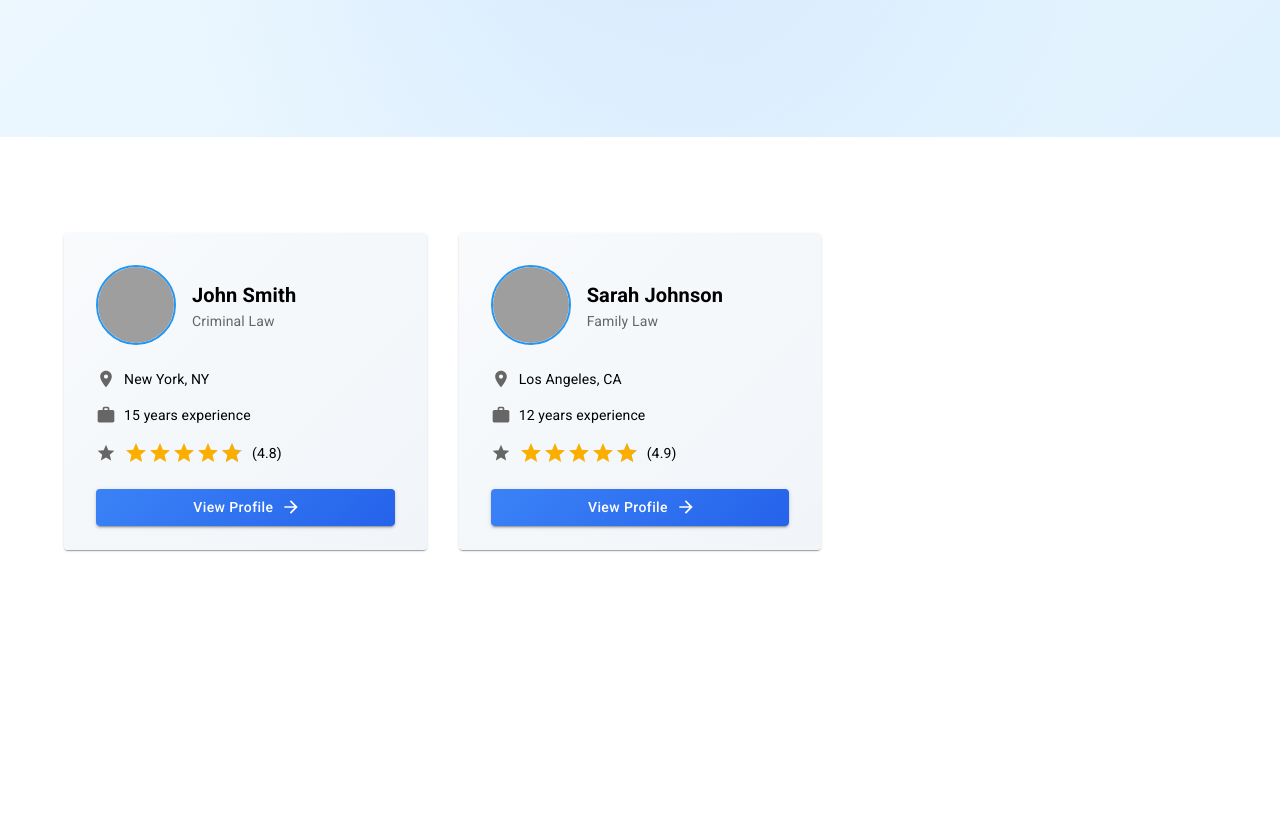
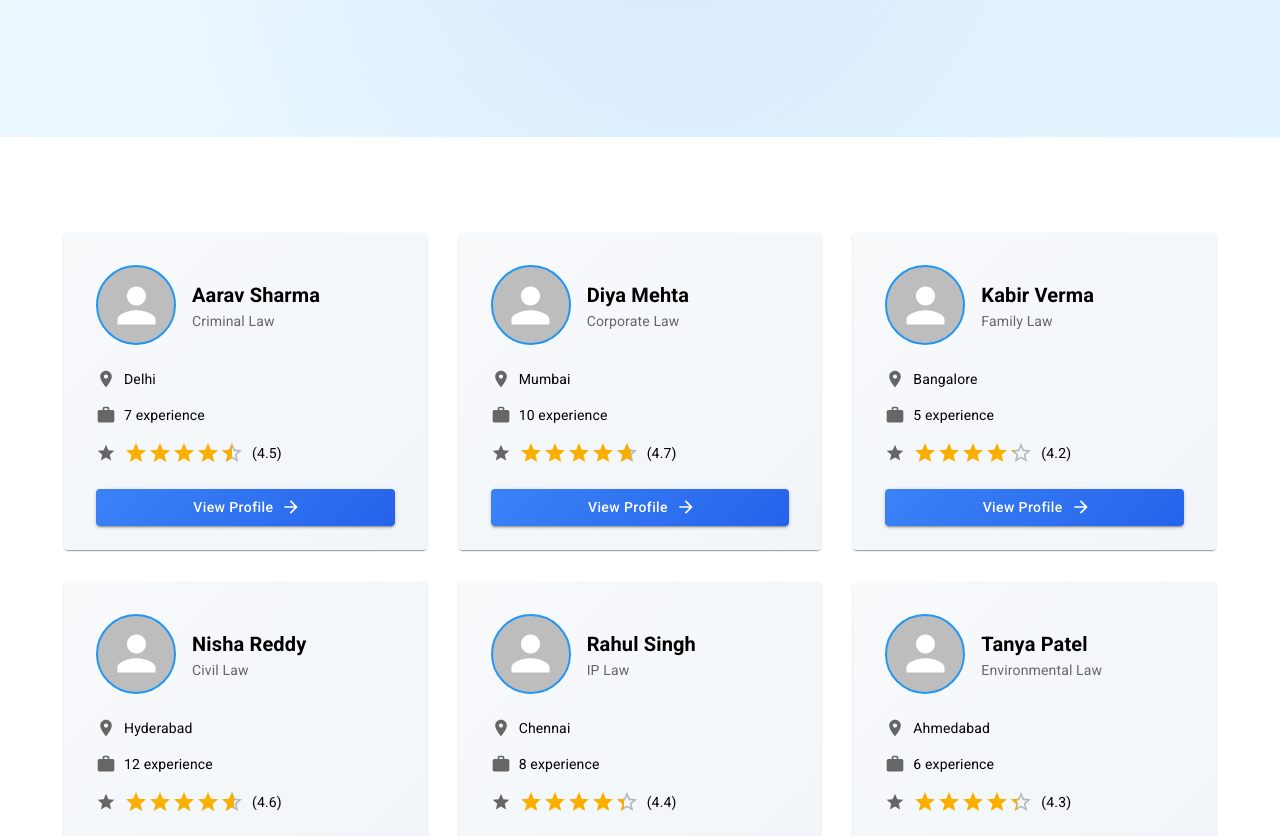
Before and after one commit to sakshamVerma08/LexConnect, a React (Create React App) app in the folder frontend/: page /lawyers in a window 1280 px wide. Shown: the part 480-1316 px from the top of the page. Before the commit the page ends 1126 px from the top, so only its background shows below. Built offline with nearby package versions, Linux system fonts and the light colour scheme; no server answers; grey boxes are pictures that could not be loaded.

Commit message:
Completed the 'findLawyer' functionality

```diff
--- a/frontend/src/components/pages/FindLawyers.js
+++ b/frontend/src/components/pages/FindLawyers.js
@@ -1,4 +1,4 @@
-import React, { useState } from 'react';
+import React, { useState } from "react";
 import {
   Box,
   Container,
@@ -16,7 +16,7 @@ import {
   Avatar,
   Rating,
   Fade,
-} from '@mui/material';
+} from "@mui/material";
 import {
   Search,
   LocationOn,
@@ -24,78 +24,323 @@ import {
   Star,
   FilterList,
   ArrowForward,
-} from '@mui/icons-material';
-import { motion } from 'framer-motion';
+} from "@mui/icons-material";
+import { motion } from "framer-motion";
 
 // Helper function to lighten colors
 const lightenColor = (color, percent) => {
-  const num = parseInt(color.replace('#', ''), 16);
+  const num = parseInt(color.replace("#", ""), 16);
   const amt = Math.round(2.55 * percent);
   const R = (num >> 16) + amt;
-  const G = (num >> 8 & 0x00FF) + amt;
-  const B = (num & 0x0000FF) + amt;
-  return '#' + (
-    0x1000000 +
-    (R < 255 ? (R < 1 ? 0 : R) : 255) * 0x10000 +
-    (G < 255 ? (G < 1 ? 0 : G) : 255) * 0x100 +
-    (B < 255 ? (B < 1 ? 0 : B) : 255)
-  ).toString(16).slice(1);
+  const G = ((num >> 8) & 0x00ff) + amt;
+  const B = (num & 0x0000ff) + amt;
+  return (
+    "#" +
+    (
+      0x1000000 +
+      (R < 255 ? (R < 1 ? 0 : R) : 255) * 0x10000 +
+      (G < 255 ? (G < 1 ? 0 : G) : 255) * 0x100 +
+      (B < 255 ? (B < 1 ? 0 : B) : 255)
+    )
+      .toString(16)
+      .slice(1)
+  );
 };
 
 const FindLawyers = () => {
   const theme = useTheme();
-  const isMobile = useMediaQuery(theme.breakpoints.down('md'));
-  const [searchQuery, setSearchQuery] = useState('');
-  const [selectedCategory, setSelectedCategory] = useState('all');
+  const isMobile = useMediaQuery(theme.breakpoints.down("md"));
+  const [searchQuery, setSearchQuery] = useState("");
+  const [selectedCategory, setSelectedCategory] = useState("all");
 
   const categories = [
-    { label: 'All', value: 'all' },
-    { label: 'Criminal', value: 'criminal' },
-    { label: 'Family', value: 'family' },
-    { label: 'Corporate', value: 'corporate' },
-    { label: 'Property', value: 'property' },
-    { label: 'Immigration', value: 'immigration' },
+    { label: "All", value: "all" },
+    { label: "Criminal", value: "criminal" },
+    { label: "Family", value: "family" },
+    { label: "Corporate", value: "corporate" },
+
+    { label: "ProBono", value: "probono" },
   ];
 
   const lawyers = [
+    /**
+     * Paste one or more documents here
+     */
     {
-      name: 'John Smith',
-      specialization: 'Criminal Law',
-      experience: '15 years',
-      rating: 4.8,
-      location: 'New York, NY',
-      image: '/images/avatars/lawyer1.jpg',
+      name: "Aarav Sharma",
+      email: "aarav.sharma@example.com",
+      specialization: "Criminal Law",
+      experience: 7,
+      rating: 4.5,
+      location: "Delhi",
+      proBono: true,
+    },
+
+    {
+      _id: {
+        $oid: "6801bb02f2929f8bf4addf3d",
+      },
+      name: "Diya Mehta",
+      email: "diya.mehta@example.com",
+      specialization: "Corporate Law",
+      experience: 10,
+      rating: 4.7,
+      location: "Mumbai",
     },
     {
-      name: 'Sarah Johnson',
-      specialization: 'Family Law',
-      experience: '12 years',
-      rating: 4.9,
-      location: 'Los Angeles, CA',
-      image: '/images/avatars/lawyer2.jpg',
+      _id: {
+        $oid: "6801bb02f2929f8bf4addf3e",
+      },
+      name: "Kabir Verma",
+      email: "kabir.verma@example.com",
+      specialization: "Family Law",
+      experience: 5,
+      rating: 4.2,
+      location: "Bangalore",
+    },
+    {
+      _id: {
+        $oid: "6801bb02f2929f8bf4addf3f",
+      },
+      name: "Nisha Reddy",
+      email: "nisha.reddy@example.com",
+      specialization: "Civil Law",
+      experience: 12,
+      rating: 4.6,
+      location: "Hyderabad",
+      proBono: true,
+    },
+    {
+      _id: {
+        $oid: "6801bb02f2929f8bf4addf40",
+      },
+      name: "Rahul Singh",
+      email: "rahul.singh@example.com",
+      specialization: "IP Law",
+      experience: 8,
+      rating: 4.4,
+      location: "Chennai",
+    },
+    {
+      _id: {
+        $oid: "6801bb02f2929f8bf4addf41",
+      },
+      name: "Tanya Patel",
+      email: "tanya.patel@example.com",
+      specialization: "Environmental Law",
+      experience: 6,
+      rating: 4.3,
+      location: "Ahmedabad",
+    },
+    {
+      _id: {
+        $oid: "6801bb02f2929f8bf4addf42",
+      },
+      name: "Siddharth Nair",
+      email: "siddharth.nair@example.com",
+      specialization: "Tax Law",
+      experience: 11,
+      rating: 4.5,
+      location: "Kochi",
+    },
+    {
+      _id: {
+        $oid: "6801bb02f2929f8bf4addf43",
+      },
+      name: "Ishita Das",
+      email: "ishita.das@example.com",
+      specialization: "Labour Law",
+      experience: 4,
+      rating: 4.1,
+      location: "Kolkata",
+    },
+    {
+      _id: {
+        $oid: "6801bb02f2929f8bf4addf44",
+      },
+      name: "Manav Joshi",
+      email: "manav.joshi@example.com",
+      specialization: "Cyber Law",
+      experience: 3,
+      rating: 4,
+      location: "Pune",
+      proBono: true,
+    },
+    {
+      _id: {
+        $oid: "6801bb02f2929f8bf4addf45",
+      },
+      name: "Sneha Roy",
+      email: "sneha.roy@example.com",
+      specialization: "Banking Law",
+      experience: 9,
+      rating: 4.3,
+      location: "Nagpur",
+    },
+    {
+      _id: {
+        $oid: "6801bb02f2929f8bf4addf46",
+      },
+      name: "Rohan Kapoor",
+      email: "rohan.kapoor@example.com",
+      specialization: "Corporate Law",
+      experience: 13,
+      rating: 4.8,
+      location: "Noida",
+    },
+    {
+      _id: {
+        $oid: "6801bb02f2929f8bf4addf47",
+      },
+      name: "Ananya Ghosh",
+      email: "ananya.ghosh@example.com",
+      specialization: "Criminal Law",
+      experience: 6,
+      rating: 4.2,
+      location: "Patna",
+    },
+    {
+      _id: {
+        $oid: "6801bb02f2929f8bf4addf48",
+      },
+      name: "Yash Chauhan",
+      email: "yash.chauhan@example.com",
+      specialization: "Family Law",
+      experience: 7,
+      rating: 4.4,
+      location: "Jaipur",
+    },
+    {
+      _id: {
+        $oid: "6801bb02f2929f8bf4addf49",
+      },
+      name: "Meera Iyer",
+      email: "meera.iyer@example.com",
+      specialization: "Civil Law",
+      experience: 10,
+      rating: 4.5,
+      location: "Bhopal",
+    },
+    {
+      _id: {
+        $oid: "6801bb02f2929f8bf4addf4a",
+      },
+      name: "Arjun Desai",
+      email: "arjun.desai@example.com",
+      specialization: "IP Law",
+      experience: 5,
+      rating: 4.3,
+      location: "Surat",
+    },
+    {
+      _id: {
+        $oid: "6801bb02f2929f8bf4addf4b",
+      },
+      name: "Pooja Bhatt",
+      email: "pooja.bhatt@example.com",
+      specialization: "Labour Law",
+      experience: 4,
+      rating: 4,
+      location: "Lucknow",
+    },
+    {
+      _id: {
+        $oid: "6801bb02f2929f8bf4addf4c",
+      },
+      name: "Vikram Malhotra",
+      email: "vikram.malhotra@example.com",
+      specialization: "Cyber Law",
+      experience: 8,
+      rating: 4.6,
+      location: "Chandigarh",
+    },
+    {
+      _id: {
+        $oid: "6801bb02f2929f8bf4addf4c",
+      },
+      name: "Vikram Malhotra",
+      email: "vikram.malhotra@example.com",
+      specialization: "Cyber Law",
+      experience: 8,
+      rating: 4.6,
+      location: "Chandigarh",
+    },
+    {
+      _id: {
+        $oid: "6801bb02f2929f8bf4addf4d",
+      },
+      name: "Neha Saxena",
+      email: "neha.saxena@example.com",
+      specialization: "Tax Law",
+      experience: 6,
+      rating: 4.1,
+      location: "Indore",
+    },
+    {
+      _id: {
+        $oid: "6801bb02f2929f8bf4addf4e",
+      },
+      name: "Ayaan Khan",
+      email: "ayaan.khan@example.com",
+      specialization: "Banking Law",
+      experience: 9,
+      rating: 4.2,
+      location: "Kanpur",
+    },
+    {
+      _id: {
+        $oid: "6801bb02f2929f8bf4addf4f",
+      },
+      name: "Kiara Sen",
+      email: "kiara.sen@example.com",
+      specialization: "Corporate Law",
+      experience: 11,
+      rating: 4.7,
+      location: "Thane",
     },
     // Add more lawyer data as needed
   ];
+
+  // Filter lawyers based on search query and selected category
+  const filteredLawyers = lawyers.filter((lawyer) => {
+    const matchesSearch =
+      searchQuery === "" ||
+      lawyer.name.toLowerCase().includes(searchQuery.toLowerCase()) ||
+      lawyer.specialization.toLowerCase().includes(searchQuery.toLowerCase()) ||
+      lawyer.location.toLowerCase().includes(searchQuery.toLowerCase());
+
+    const matchesCategory =
+      selectedCategory === "all" ||
+      (selectedCategory === "probono"
+        ? lawyer.proBono
+        : lawyer.specialization
+            .toLowerCase()
+            .includes(selectedCategory.toLowerCase()));
+
+    return matchesSearch && matchesCategory;
+  });
 
   return (
     <Box>
       {/* Hero Section */}
       <Box
         sx={{
-          background: theme.palette.mode === 'light'
-            ? 'linear-gradient(135deg, #f0f9ff 0%, #e0f2fe 100%)'
-            : 'linear-gradient(135deg, #0f172a 0%, #1e293b 100%)',
+          background:
+            theme.palette.mode === "light"
+              ? "linear-gradient(135deg, #f0f9ff 0%, #e0f2fe 100%)"
+              : "linear-gradient(135deg, #0f172a 0%, #1e293b 100%)",
           py: { xs: 8, md: 12 },
-          position: 'relative',
-          overflow: 'hidden',
-          '&::before': {
+          position: "relative",
+          overflow: "hidden",
+          "&::before": {
             content: '""',
-            position: 'absolute',
+            position: "absolute",
             top: 0,
             left: 0,
             right: 0,
             bottom: 0,
-            background: 'radial-gradient(circle at center, rgba(59, 130, 246, 0.1) 0%, transparent 70%)',
+            background:
+              "radial-gradient(circle at center, rgba(59, 130, 246, 0.1) 0%, transparent 70%)",
             zIndex: 0,
           },
         }}
@@ -112,12 +357,13 @@ const FindLawyers = () => {
               sx={{
                 mb: 2,
                 fontWeight: 700,
-                background: theme.palette.mode === 'light'
-                  ? 'linear-gradient(135deg, #1e293b 0%, #3b82f6 100%)'
-                  : 'linear-gradient(135deg, #f8fafc 0%, #60a5fa 100%)',
-                WebkitBackgroundClip: 'text',
-                WebkitTextFillColor: 'transparent',
-                backgroundClip: 'text',
+                background:
+                  theme.palette.mode === "light"
+                    ? "linear-gradient(135deg, #1e293b 0%, #3b82f6 100%)"
+                    : "linear-gradient(135deg, #f8fafc 0%, #60a5fa 100%)",
+                WebkitBackgroundClip: "text",
+                WebkitTextFillColor: "transparent",
+                backgroundClip: "text",
               }}
             >
               Find the Right Lawyer
@@ -127,12 +373,13 @@ const FindLawyers = () => {
               align="center"
               sx={{
                 mb: 6,
-                color: 'text.secondary',
-                maxWidth: '800px',
-                mx: 'auto',
+                color: "text.secondary",
+                maxWidth: "800px",
+                mx: "auto",
               }}
             >
-              Connect with experienced legal professionals who specialize in your specific needs
+              Connect with experienced legal professionals who specialize in
+              your specific needs
             </Typography>
           </motion.div>
 
@@ -144,7 +391,7 @@ const FindLawyers = () => {
             <Box
               sx={{
                 maxWidth: 800,
-                mx: 'auto',
+                mx: "auto",
                 mb: 6,
               }}
             >
@@ -163,12 +410,13 @@ const FindLawyers = () => {
                 }}
                 sx={{
                   mb: 3,
-                  '& .MuiOutlinedInput-root': {
+                  "& .MuiOutlinedInput-root": {
                     borderRadius: 2,
-                    background: theme.palette.mode === 'light'
-                      ? 'rgba(255, 255, 255, 0.8)'
-                      : 'rgba(30, 41, 59, 0.8)',
-                    backdropFilter: 'blur(10px)',
+                    background:
+                      theme.palette.mode === "light"
+                        ? "rgba(255, 255, 255, 0.8)"
+                        : "rgba(30, 41, 59, 0.8)",
+                    backdropFilter: "blur(10px)",
                   },
                 }}
               />
@@ -176,7 +424,7 @@ const FindLawyers = () => {
                 direction="row"
                 spacing={1}
                 sx={{
-                  flexWrap: 'wrap',
+                  flexWrap: "wrap",
                   gap: 1,
                 }}
               >
@@ -186,18 +434,23 @@ const FindLawyers = () => {
                     label={category.label}
                     onClick={() => setSelectedCategory(category.value)}
                     sx={{
-                      background: selectedCategory === category.value
-                        ? 'linear-gradient(135deg, #3b82f6 0%, #2563eb 100%)'
-                        : theme.palette.mode === 'light'
-                          ? 'rgba(0, 0, 0, 0.08)'
-                          : 'rgba(255, 255, 255, 0.08)',
-                      color: selectedCategory === category.value ? 'white' : 'inherit',
-                      '&:hover': {
-                        background: selectedCategory === category.value
-                          ? 'linear-gradient(135deg, #2563eb 0%, #1d4ed8 100%)'
-                          : theme.palette.mode === 'light'
-                            ? 'rgba(0, 0, 0, 0.12)'
-                            : 'rgba(255, 255, 255, 0.12)',
+                      background:
+                        selectedCategory === category.value
+                          ? "linear-gradient(135deg, #3b82f6 0%, #2563eb 100%)"
+                          : theme.palette.mode === "light"
+                          ? "rgba(0, 0, 0, 0.08)"
+                          : "rgba(255, 255, 255, 0.08)",
+                      color:
+                        selectedCategory === category.value
+                          ? "white"
+                          : "inherit",
+                      "&:hover": {
+                        background:
+                          selectedCategory === category.value
+                            ? "linear-gradient(135deg, #2563eb 0%, #1d4ed8 100%)"
+                            : theme.palette.mode === "light"
+                            ? "rgba(0, 0, 0, 0.12)"
+                            : "rgba(255, 255, 255, 0.12)",
                       },
                     }}
                   />
@@ -211,7 +464,7 @@ const FindLawyers = () => {
       {/* Lawyers List */}
       <Container maxWidth="lg" sx={{ py: { xs: 8, md: 12 } }}>
         <Grid container spacing={4}>
-          {lawyers.map((lawyer, index) => (
+          {filteredLawyers.map((lawyer, index) => (
             <Grid item xs={12} sm={6} md={4} key={index}>
               <motion.div
                 initial={{ opacity: 0, y: 20 }}
@@ -220,21 +473,23 @@ const FindLawyers = () => {
               >
                 <Card
                   sx={{
-                    height: '100%',
-                    display: 'flex',
-                    flexDirection: 'column',
-                    transition: 'all 0.3s ease-in-out',
-                    background: theme.palette.mode === 'light'
-                      ? 'linear-gradient(135deg, #f8fafc 0%, #f1f5f9 100%)'
-                      : 'linear-gradient(135deg, #1e293b 0%, #0f172a 100%)',
-                    '&:hover': {
-                      transform: 'translateY(-8px)',
-                      boxShadow: '0 20px 25px -5px rgb(0 0 0 / 0.1), 0 8px 10px -6px rgb(0 0 0 / 0.1)',
+                    height: "100%",
+                    display: "flex",
+                    flexDirection: "column",
+                    transition: "all 0.3s ease-in-out",
+                    background:
+                      theme.palette.mode === "light"
+                        ? "linear-gradient(135deg, #f8fafc 0%, #f1f5f9 100%)"
+                        : "linear-gradient(135deg, #1e293b 0%, #0f172a 100%)",
+                    "&:hover": {
+                      transform: "translateY(-8px)",
+                      boxShadow:
+                        "0 20px 25px -5px rgb(0 0 0 / 0.1), 0 8px 10px -6px rgb(0 0 0 / 0.1)",
                     },
                   }}
                 >
                   <CardContent sx={{ p: 4 }}>
-                    <Box sx={{ display: 'flex', alignItems: 'center', mb: 3 }}>
+                    <Box sx={{ display: "flex", alignItems: "center", mb: 3 }}>
                       <Avatar
                         src={lawyer.image}
                         sx={{
@@ -254,17 +509,34 @@ const FindLawyers = () => {
                       </Box>
                     </Box>
                     <Stack spacing={2} sx={{ mb: 3 }}>
-                      <Box sx={{ display: 'flex', alignItems: 'center' }}>
-                        <LocationOn fontSize="small" sx={{ mr: 1, color: 'text.secondary' }} />
-                        <Typography variant="body2">{lawyer.location}</Typography>
+                      <Box sx={{ display: "flex", alignItems: "center" }}>
+                        <LocationOn
+                          fontSize="small"
+                          sx={{ mr: 1, color: "text.secondary" }}
+                        />
+                        <Typography variant="body2">
+                          {lawyer.location}
+                        </Typography>
                       </Box>
-                      <Box sx={{ display: 'flex', alignItems: 'center' }}>
-                        <Work fontSize="small" sx={{ mr: 1, color: 'text.secondary' }} />
-                        <Typography variant="body2">{lawyer.experience} experience</Typography>
+                      <Box sx={{ display: "flex", alignItems: "center" }}>
+                        <Work
+                          fontSize="small"
+                          sx={{ mr: 1, color: "text.secondary" }}
+                        />
+                        <Typography variant="body2">
+                          {lawyer.experience} experience
+                        </Typography>
                       </Box>
-                      <Box sx={{ display: 'flex', alignItems: 'center' }}>
-                        <Star fontSize="small" sx={{ mr: 1, color: 'text.secondary' }} />
-                        <Rating value={lawyer.rating} precision={0.1} readOnly />
+                      <Box sx={{ display: "flex", alignItems: "center" }}>
+                        <Star
+                          fontSize="small"
+                          sx={{ mr: 1, color: "text.secondary" }}
+                        />
+                        <Rating
+                          value={lawyer.rating}
+                          precision={0.1}
+                          readOnly
+                        />
                         <Typography variant="body2" sx={{ ml: 1 }}>
                           ({lawyer.rating})
                         </Typography>
@@ -275,9 +547,11 @@ const FindLawyers = () => {
                       endIcon={<ArrowForward />}
                       fullWidth
                       sx={{
-                        background: 'linear-gradient(135deg, #3b82f6 0%, #2563eb 100%)',
-                        '&:hover': {
-                          background: 'linear-gradient(135deg, #2563eb 0%, #1d4ed8 100%)',
+                        background:
+                          "linear-gradient(135deg, #3b82f6 0%, #2563eb 100%)",
+                        "&:hover": {
+                          background:
+                            "linear-gradient(135deg, #2563eb 0%, #1d4ed8 100%)",
                         },
                       }}
                     >
```
